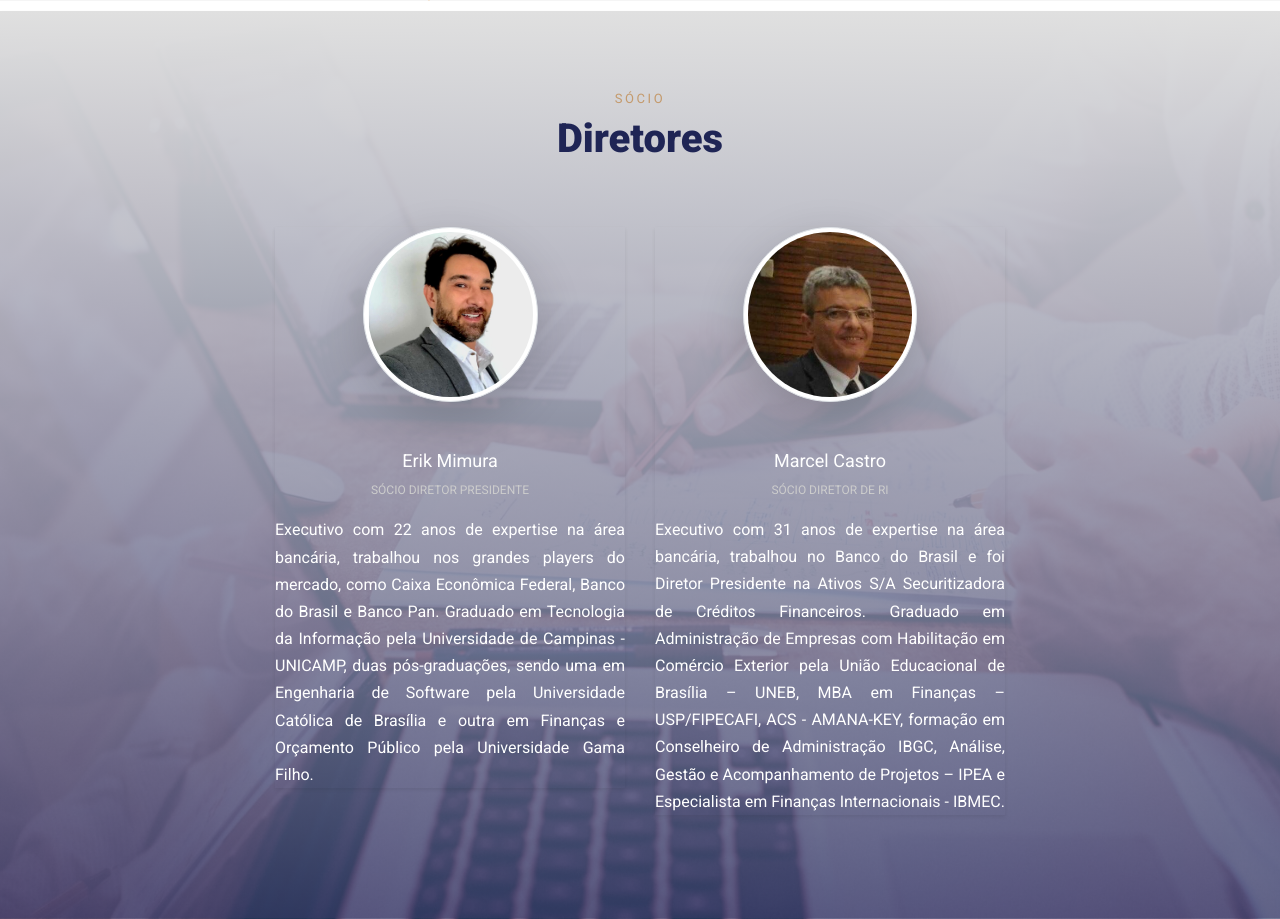
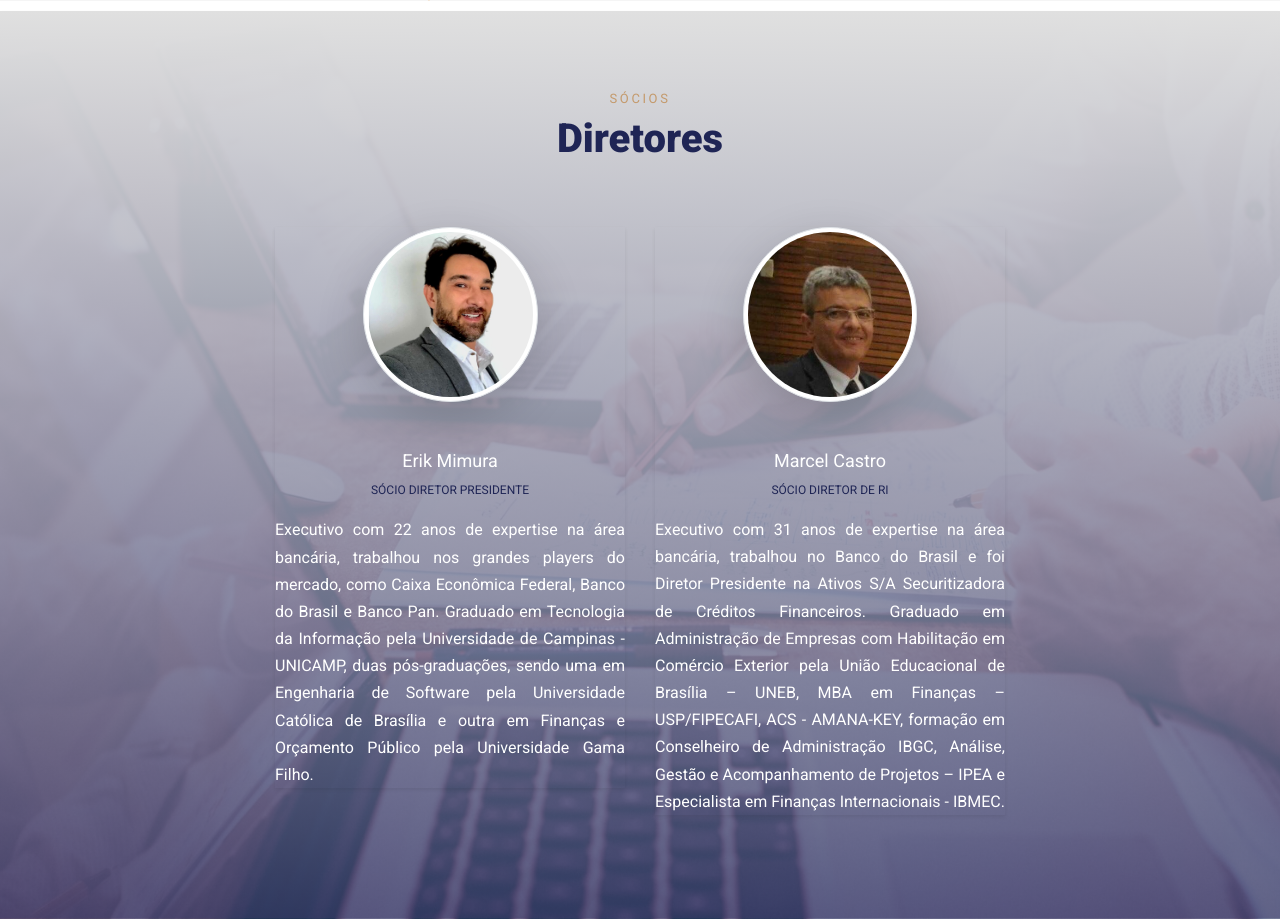
Before and after one commit to juan-engmed/site_circutizadora, a PHP site: page / in a window 1280 px wide. Shown: the part 3160-4079 px from the top of the page. Run offline with PHP 8.4, Linux system fonts and the light colour scheme; some libraries are stand-ins or nearby versions; some web fonts are replaced.

Commit message:
diretores

```diff
--- a/css/style.css
+++ b/css/style.css
@@ -1840,6 +1840,7 @@ border-radius: 5px;
 
 .cargo{
   text-align: center;
+  color: #1f2555 !important;
 }
 
 .lang{
--- a/index.html
+++ b/index.html
@@ -353,7 +353,7 @@
       <div class="container ">
         <div class="row mb-5">
           <div class="col-12 text-center ">
-            <h3 class="section-sub-title color-icon">Sócio</h3>
+            <h3 class="section-sub-title color-icon">Sócios</h3>
             <h2 class="section-title mb-3">Diretores</h2>
           </div>
         </div>
```
